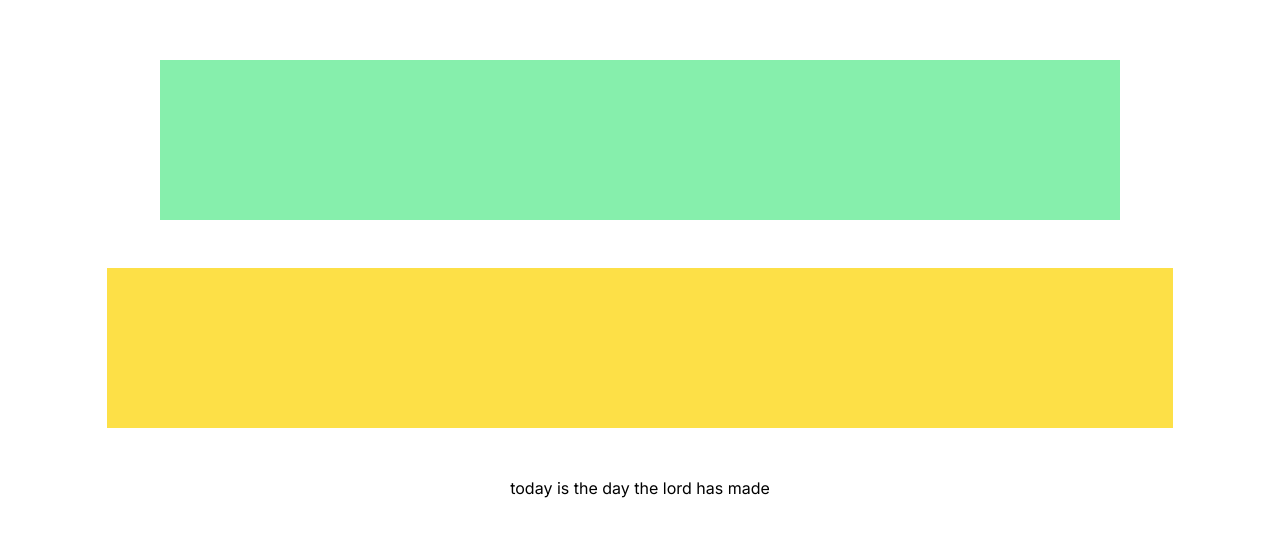
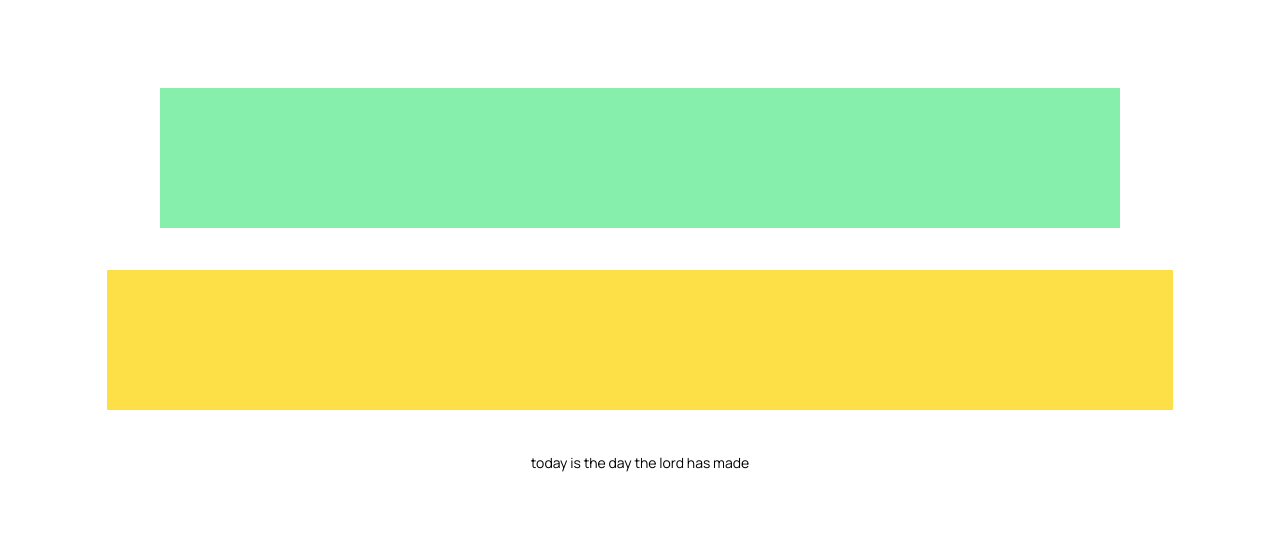
Before and after one commit to Kenny-ai/audiophile, a Next.js app: page /login in a window 1280 px wide. Shown: the part 120-656 px from the top of the page. Built offline with nearby package versions, Linux system fonts and the light colour scheme.

Commit message:
added base font size and family

```diff
--- a/src/app/globals.css
+++ b/src/app/globals.css
@@ -2,7 +2,7 @@
 @tailwind components;
 @tailwind utilities;
 
-:root {
+/* :root {
   --foreground-rgb: 0, 0, 0;
   --background-start-rgb: 214, 219, 220;
   --background-end-rgb: 255, 255, 255;
@@ -30,4 +30,12 @@ body {
   .text-balance {
     text-wrap: balance;
   }
+} */
+:root {
+  font-size: 0.875rem;
 }
+
+.cart-hover:hover {
+  filter: brightness(0) saturate(100%) invert(78%) sepia(47%) saturate(4603%)
+    hue-rotate(328deg) brightness(92%) contrast(83%);
+}
--- a/src/app/layout.tsx
+++ b/src/app/layout.tsx
@@ -1,8 +1,8 @@
 import type { Metadata } from "next";
-import { Inter } from "next/font/google";
+import { Manrope } from "next/font/google";
 import "./globals.css";
 
-const inter = Inter({ subsets: ["latin"] });
+const manrope = Manrope({ subsets: ["latin"] });
 
 export const metadata: Metadata = {
   title: "Create Next App",
@@ -16,7 +16,7 @@ export default function RootLayout({
 }>) {
   return (
     <html lang="en">
-      <body className={inter.className}>{children}</body>
+      <body className={manrope.className}>{children}</body>
     </html>
   );
 }
```
